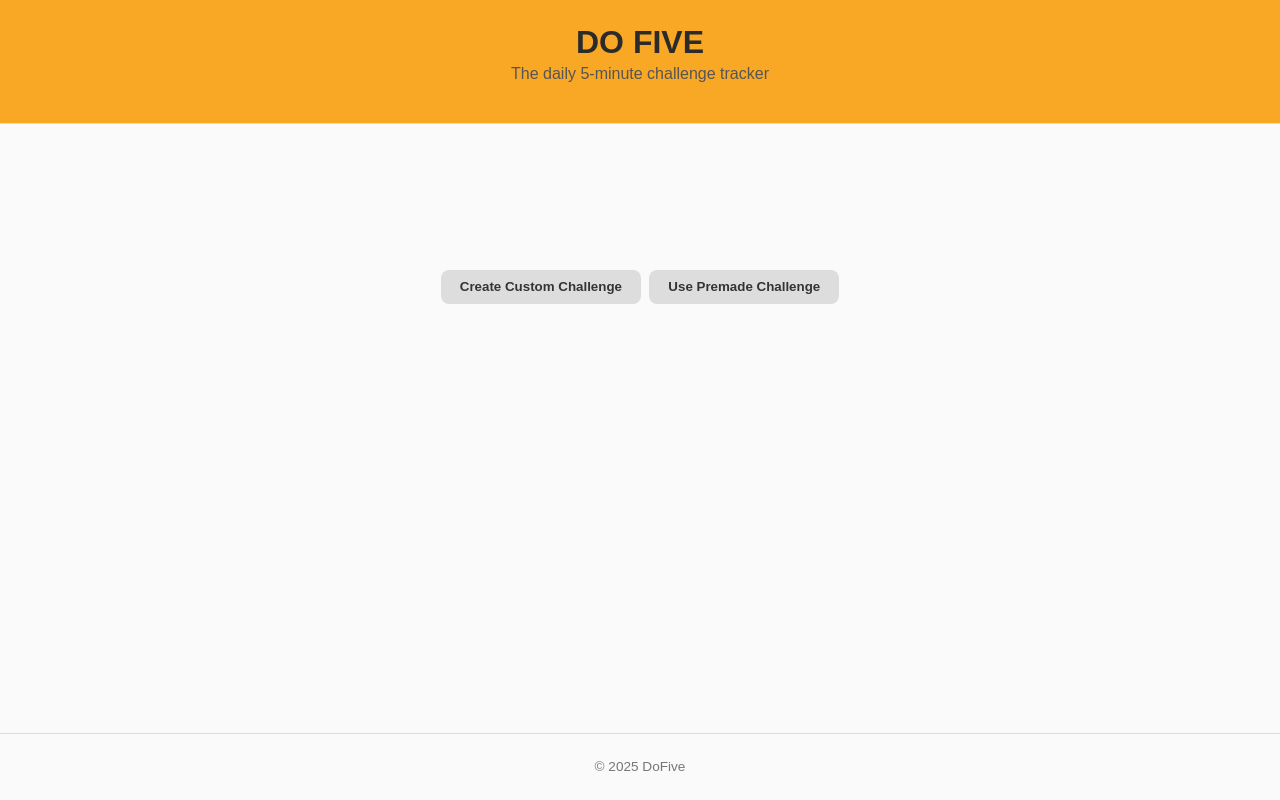
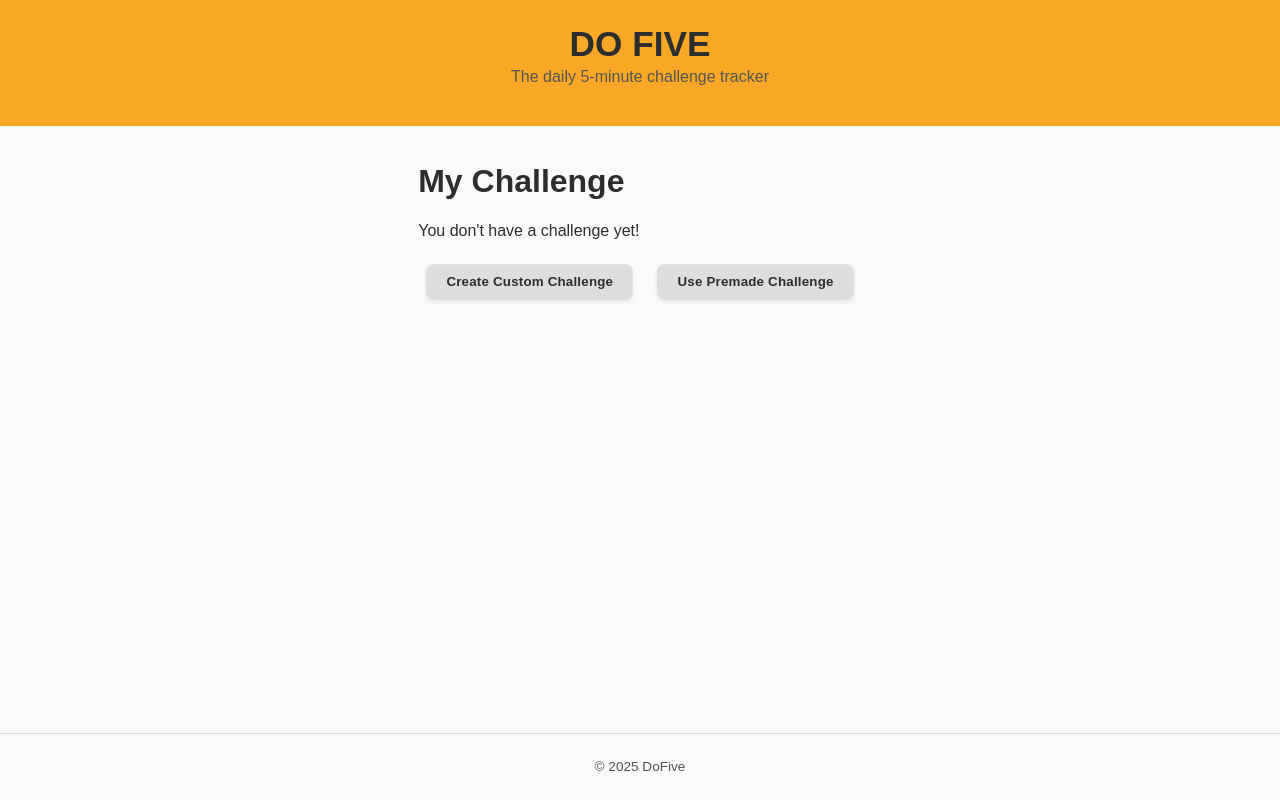
Before and after one commit to carson-fn/DoFive, a React (Create React App) app: page / in a window 1280 px wide. Built offline with nearby package versions, Linux system fonts and the light colour scheme; a web font is replaced by a local one.

Commit message:
Update styles to use new variables

```diff
--- a/src/components/ChallengeCard.jsx
+++ b/src/components/ChallengeCard.jsx
@@ -60,10 +60,14 @@
           </div>
         )}
 
-        {!completedToday && (
-          <div className="button-group">
+        {completedToday ? (
+          <div className="button-group-on-card">
+            <button className="complete-button">Finished!</button>
+          </div>
+        ) : (
+          <div className="button-group-on-card">
+            <button className="complete-button" onClick={onComplete}>Finish</button>
             <button className="start-timer-button" onClick={startTimer}>Start Timer</button>
-            <button className="complete-button" onClick={onComplete}>Finish</button>
           </div>
         )}
       </div>
--- a/src/components/PremadeChallengeList.jsx
+++ b/src/components/PremadeChallengeList.jsx
@@ -9,16 +9,21 @@
             <div className="premade-challenge-grid">
                 {premadeChallenges.map((challenge) => (
                     <div className="challenge-card" key={challenge.id}>
+                        <div className="challenge-header">
                             <h2 className="challenge-title">
                                 {challenge.title || "Unnamed Challenge"}
                             </h2>
+                             <button className="select-premade-challenge-button" onClick={()=> onAddChallenge(challenge)}>Select</button>
+                        </div>
+                        <div className="challenge-body">
                             <p className="challenge-description">{challenge.description}</p>
                             {challenge.videoId && (
                                 <div className="embedded-video">
                                 <iframe src={`https://www.youtube.com/embed/${challenge.videoId}`} title="Embedded Video" allow="fullscreen;"></iframe>
                                 </div>
                             )}
-                        <button className="select-premade-challenge-button" onClick={()=> onAddChallenge(challenge)}>Select</button>
+
+                        </div>
                     </div>
                 ))}
             </div>
--- a/src/pages/Home.jsx
+++ b/src/pages/Home.jsx
@@ -1,5 +1,6 @@
 import React, {useState, useEffect} from "react";
 import "../styles/Home.css"
+import "../styles/buttons.css"
 import ChallengeCard from "../components/ChallengeCard";
 import PremadeChallengeList from "../components/PremadeChallengeList";
 
--- a/src/styles/App.css
+++ b/src/styles/App.css
@@ -5,33 +5,31 @@
   flex-direction: column;
   min-height: 100vh;
   font-family: var(--font-main);
-  background: var(--color-bg);
-  color: var(--color-text);
+  background: var(--color-background);
+  color: var(--color-on-background);
 }
 
 .app-header {
   text-align: center;
   padding: var(--spacing-xl) var(--spacing-lg);
-  background: var(--color-accent);
-  border-bottom: 1px solid var(--color-border);
+  background: var(--color-primary);
 }
 
 .app-header h1 {
   margin: 0;
-  font-size: 2rem;
-  color: #2b2b2b;
+  font-size: 2.2rem;
+  color: var(--color-on-primary);
 }
 
 .subtitle {
   font-size: var(--font-size-subtitle);
-  color: var(--color-muted);
+  color: var(--color-on-primary-light);
   margin-top: 0.25rem;
 }
 
 .app-content {
   flex: 1;
   padding: var(--spacing-lg) var(--spacing-md);
-  max-width: var(--max-width-content);
   margin: 0 auto;
 }
 
@@ -39,6 +37,6 @@
   text-align: center;
   padding: var(--spacing-md);
   font-size: var(--font-size-small);
-  color: #777;
-  border-top: 1px solid var(--color-border);
+  color: var(--color-on-primary-light);
+  border-top: 1px solid var(--color-footer-border);
 }
--- a/src/styles/ChallengeCard.css
+++ b/src/styles/ChallengeCard.css
@@ -6,7 +6,7 @@
   border-radius: var(--radius-card);
   box-shadow: var(--shadow-card);
   /* padding: var(--spacing-xxl); */
-  margin: 1.5rem auto;
+  margin: var(--spacing-xxl) auto;
   width: var(--width-card);
   transition: all 0.25s ease;
   position: relative;
@@ -26,10 +26,12 @@
   gap: 0.5rem;
   margin-bottom: var(--spacing-md);
   padding: var(--spacing-xxl);
+  padding-bottom: var(--spacing-xl);
 }
 
 .challenge-body {
   padding: var(--spacing-xxl);
+  /* padding-bottom: var(--spacing-xxxl); */
   padding-top: 0;
 }
 .challenge-title {
@@ -67,23 +69,20 @@
 }
 
 .challenge-info p {
-  margin: var(--spacing-sm) 0;
+  margin: var(--spacing-sm);
 }
 
 .challenge-notes {
-  border-top: 1px solid #eee;
-  padding-top: var(--spacing-md);
+  margin-top: var(--spacing-md);
   font-size: var(--font-size-info);
-  color: #444;
+  color: var(--color-on-secondary);
 }
 
 /* for embedded videos */
 .embedded-video {
-  margin-top: 1rem;
+  margin-top: var(--spacing-md);
   border-radius: 12px;
   overflow: hidden;
-  box-shadow: 0 4px 12px rgba(0, 0, 0, 0.08);
-  background-color: #000; /* helps during loading */
   position: relative;
   padding-top: 56.25%; /* 16:9 aspect ratio */
 }
--- a/src/styles/Home.css
+++ b/src/styles/Home.css
@@ -1,37 +1,4 @@
 @import './variables.css';
-
-/* buttons */
-button {
-  background-color: var(--color-button-bg);
-  color: rgb(52, 52, 52);
-  padding: 0.6rem 1.2rem;
-  border: none;
-  border-radius: var(--radius-button);
-  cursor: pointer;
-  font-weight: 600;
-  margin: 0.4rem;
-  transition: all 0.2s ease;
-}
-
-button:hover {
-  background-color: var(--color-button-hover);
-}
-
-/* specific buttons */
-.remove-button {
-  background-color: var(--color-danger);
-}
-
-.remove-button:hover {
-  background-color: var(--color-danger-hover);
-}
-
-/* center create button */
-.create-button {
-  display: block;
-  margin: 1rem auto;
-}
-
 /* edit form layout */
 .edit-challenge-form {
   display: flex;
@@ -53,9 +20,3 @@
   resize: vertical;
   min-height: 80px;
 }
-
-.button-group {
-  display: flex;
-  gap: 0.5rem;
-  margin-top: 0.5rem;
-}
--- a/src/styles/PremadeChallengeList.css
+++ b/src/styles/PremadeChallengeList.css
@@ -1,14 +1,10 @@
 .premade-challenge-grid {
   display: flex;
+  /* grid-template-columns: repeat(auto-fit, minmax(320px, 1fr)); */
   flex-direction: row;
-  flex-wrap: nowrap;
+  flex-wrap: wrap;
   justify-content: center;
   gap: 1rem;
+  border: 3px solid red;
+  width: 100%;
 }
-
-.select-premade-challenge-button {
-    position: absolute;
-    bottom: 0;
-    margin:45px;
-    margin-bottom: 10px;
-}
--- /dev/null
+++ b/src/styles/buttons.css
@@ -0,0 +1,78 @@
+@import './variables.css';
+
+/* buttons */
+button {
+  background: var(--color-button);
+  color: var(--color-on-button);
+  padding: 0.6rem 1.2rem;
+  border: 1px solid rgba(255,255,255,0.12);
+  border-radius: var(--radius-button);
+  cursor: pointer;
+  font-weight: 600;
+  margin: 0.5rem;
+  letter-spacing: 0.2px;
+
+  box-shadow:
+    0 2px 4px rgba(0,0,0,0.08),
+    inset 0 1px 0 rgba(255,255,255,0.1);
+
+  transition:
+    transform 0.18s ease,
+    box-shadow 0.25s ease,
+    background 0.25s ease;
+}
+
+button:hover {
+  background: var(--color-button-hover);
+  transform: translateY(-2px);
+  box-shadow:
+    0 4px 12px rgba(0,0,0,0.18),
+    inset 0 0 4px rgba(255,255,255,0.07);
+}
+
+button:active {
+  transform: translateY(0);
+  box-shadow:
+    0 2px 6px rgba(0,0,0,0.15),
+    inset 0 0 4px rgba(0,0,0,0.15);
+}
+
+
+/* specific buttons */
+.remove-button {
+  background-color: var(--color-danger);
+}
+
+.remove-button:hover {
+  background-color: var(--color-danger-hover);
+}
+
+.select-premade-challenge-button {
+  background: var(--color-surface);
+  color: var(--color-on-surface);
+  margin: 0;
+}
+
+/* center create button */
+/* .create-button {
+  display: block;
+  margin: 1rem auto;
+} */
+
+
+.button-group {
+  display: flex;
+  gap: 0.5rem;
+  margin-top: 0.5rem;
+}
+
+.button-group-on-card {
+  display: flex;
+  gap: 0.5rem;
+  margin-top: 0.5rem;
+}
+
+.button-group-on-card button{
+  background: var(--color-surface);
+  color: var(--color-on-surface);
+}
--- a/src/styles/variables.css
+++ b/src/styles/variables.css
@@ -11,21 +11,21 @@
   --color-surface: #fafafa;
 
   --color-on-primary: #2d2d2d;
+  --color-on-primary-light: #555;
   --color-on-secondary: #fafafa;
   --color-on-background: #2d2d2d;
   --color-on-surface: #2d2d2d;
 
+  --color-footer-border: #ddd;
 
-  --color-bg: #fafafa;
-  --color-text: var(--color-on-secondary);
-  --color-accent: var(--color-primary);
-  --color-muted: #555;
-  --color-border: #ddd;
-  --color-card-bg: #2576f9;
   --color-danger: #df4545;
   --color-danger-hover: #dc2626;
-  --color-button-bg: #dddddd;
+  --color-button: #dddddd;
   --color-button-hover: #b5b5b5;
+
+  --color-button-dark: #1f5ae0;
+  --color-button-dark-hover: #1a4fc8;
+
 
   /* Shadows */
   --shadow-card: 0 10px 20px rgba(0, 0, 0, 0.2);
@@ -45,14 +45,15 @@
   --font-size-subtitle: 1rem;
   --font-size-small: 0.85rem;
   --font-size-info: 0.95rem;
-  --font-size-badge: 0.9rem;
+  --font-size-badge: 1rem;
 
   /* Spacing */
   --spacing-sm: 0.3rem;
   --spacing-md: 0.75rem;
   --spacing-lg: 1rem;
   --spacing-xl: 1.5rem;
-  --spacing-xxl: 1.75rem;
+  --spacing-xxl: 2rem;
+  --spacing-xxxl: 3rem;
   --max-width-content: 700px;
   --max-width-card: 520px;
   --width-card: 400px;
```
Lines whose indentation alone changed are shown as unchanged.
